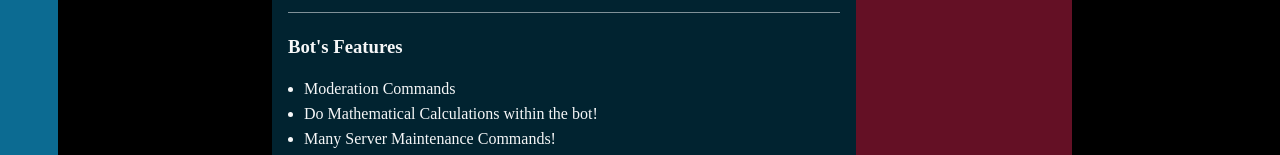
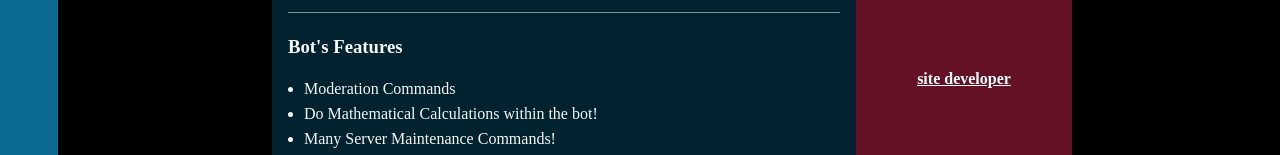
Before and after one commit to chaos-stotch/HerculesWebsite, a plain HTML site: page index.html in a window 1280 px wide. Shown: the part 382-537 px from the top of the page. Drawn offline with Linux system fonts and the light colour scheme.

Commit message:
site dev

```diff
--- a/index.html
+++ b/index.html
@@ -49,6 +49,13 @@
                 <br><br>
                 <img src="./images/discord.png" alt="profile picture">
                 <p><a href="https://discord.com/invite/b9ATxWk6Jv">Join support server</a></p>
+                <br><br><br>
+                <br><br><br><br>
+                <br><br><br><br>
+                <div class="siteDev">
+                    <a target="_blank" href="https://chaos-stotch.github.io/chaos/">site developer</a>
+                </div>
+
             </div>
         </div>
     </div>
--- a/styles/pageMain.css
+++ b/styles/pageMain.css
@@ -69,6 +69,16 @@
     font-weight: bold;
 }
 
+.siteDev {
+    text-align: center;
+    width: 100%;
+}
+
+.siteDev a {
+    color: white;
+    text-decoration:underline;
+}
+
 @media screen and (max-width: 1500px) {
     .container {
         width: 50rem;
```
